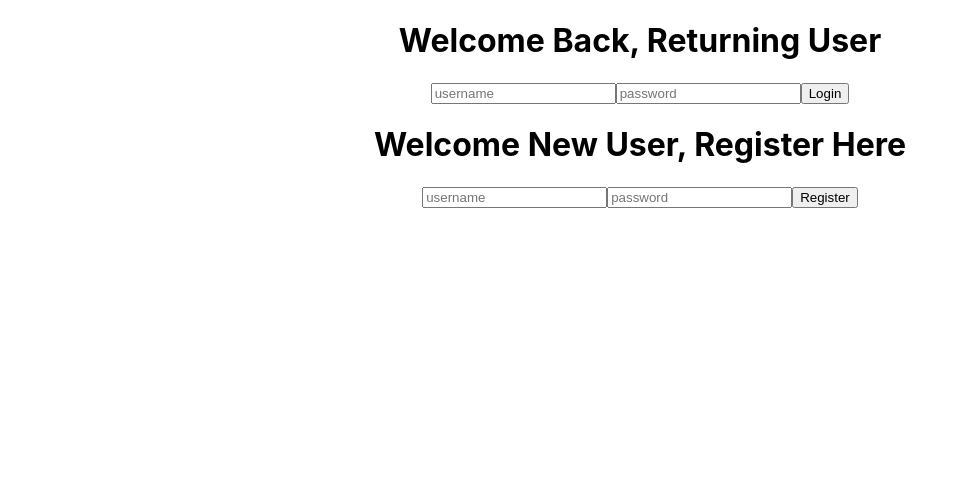
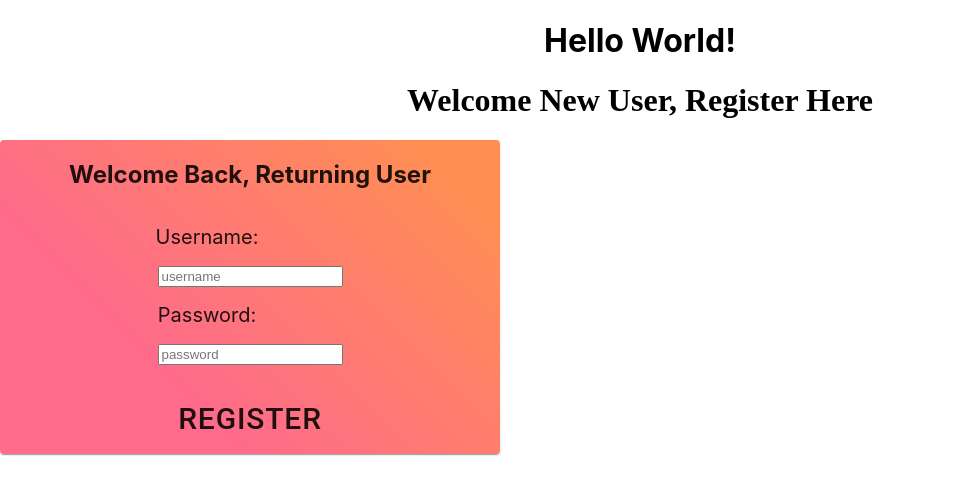
Before and after one commit to BuildWeek-PostHere-Subreddit/FE, a React (Create React App) app: page /register in a window 1280 px wide. Shown: the top 494 px of the page, without its empty margins (0-968 px from the left). Built offline with nearby package versions, Linux system fonts and the light colour scheme.

Commit message:
Built out login and register forms. Set up Redux. Set up private routes. Built basics for dashboard component.
Co-authored-by: AJ ajmerr13@gmail.com

```diff
--- a/src/App.js
+++ b/src/App.js
@@ -1,15 +1,25 @@
 import React from 'react';
+import { BrowserRouter as Router, Route, Switch, Link } from 'react-router-dom';
 import './App.css';
 import Login from './components/Login'
 import Register from './components/Register'
+import Dashboard from './components/Dashboard';
+import PrivateRoute from './components/PrivateRoute';
+
 
 function App() {
   return (
     <div className="App">
-      <header>
-        <Login />
-        <Register />
-      </header>
+      <h1>Hello World!</h1>
+      <Router>
+        <Switch>
+          <Route path="/login" component={Login} />
+          <Route path="/register" component={Register} />
+          <PrivateRoute path="/">
+            <Dashboard />
+          </PrivateRoute>
+        </Switch>
+      </Router>
     </div>
   );
 }
--- /dev/null
+++ b/src/components/Dashboard.js
@@ -0,0 +1,18 @@
+import React from "react";
+import SavedList from './SavedList';
+import PostForm from './PostForm';
+import SearchForm from './SearchForm';
+import ResultCard from './ResultCard';
+
+const Dashboard = () => {
+    return(
+        <div className="dashboard">
+            <PostForm />
+            <ResultCard />
+            <SearchForm />
+            <SavedList />
+        </div>
+    )
+}
+
+export default Dashboard;
--- a/src/components/Login.js
+++ b/src/components/Login.js
@@ -1,52 +1,86 @@
-import React, {useState, useEffect} from "react";
-import {withFormik, Form, Field} from "formik";
+import React, { useState, useEffect } from "react";
+import { withFormik, Form, Field } from "formik";
 import axios from "axios";
+import Card from '@material-ui/core/Card';
+import CardContent from '@material-ui/core/CardContent';
+import Typography from '@material-ui/core/CardContent';
+import Button from '@material-ui/core/Button';
+import { makeStyles } from '@material-ui/core/styles';
+import Grid from '@material-ui/core/Grid';
 
-const Login = ({status}) => {
+
+const useStyles = makeStyles(theme => ({
+    text: {
+      fontSize: 20,
+      marginRight: 86,
+    },
+    button: {
+        fontSize: 25,
+
+      },
+    card: {
+        maxWidth: 500,
+        background: 'linear-gradient(40deg, #FFCA00300%, #FF4500 90%)',
+    },
+    h1: {
+        fontFamily:'Ralewayy',
+    }
+  }));
+
+
+const Login = ({ status }) => {
+    const classes = useStyles();
 
     const [user, setUser] = useState([]);
-
-    useEffect(() =>{
+    useEffect(() => {
         if (status) {
             setUser([...user, status])
         }
     }, [status]);
 
 
-    return(
+    return (
         <div className="loginForm">
-            <h1>Welcome Back, Returning User</h1>
-            <Form>
-                <Field type="username" name="username" placeholder="username" />
+            <Card className={classes.card}>
+                <img src="https://upload.wikimedia.org/wikipedia/en/thumb/5/58/Reddit_logo_new.svg/250px-Reddit_logo_new.svg.png"></img>
+            <h1 className={classes.h1}>Welcome New User, Register Here</h1>
 
-                <Field type="password" name="password" placeholder="password" />
+                        <Form>
+                            <Typography className={classes.text} >
+                                Username:
+                             </Typography >
+                            <Field type="username" name="username" placeholder="username" />
+                            </Form>
+                            <Form>
+                            <Typography className={classes.text} >
+                                Password:
+                                </Typography>
+                            <Field type="password" name="password" placeholder="password" />
+                            <br /><br />
+                            <Button className={classes.button} size="large" type="submit">Login</Button>
+                        </Form>
+            </Card>
+        </div>
 
-                <button type="submit">Login</button>
-            </Form>
-            {user.map(person => (
-                <ul key={person.id}>
-                    <li>Username: {person.username}</li>
-                    <li>Password: {"●".repeat(person.password.length)}</li>
-                </ul>
-            ))}
-            </div>
-
-    )}
+    )
+}
 const FormikLogin = withFormik({
-    mapPropsToValues({username, password}){
-        return{
+    mapPropsToValues({ username, password }) {
+        return {
             username: username || "",
             password: password || "",
 
         };
     },
 
-    handleSubmit(values, {setStatus}){
+    handleSubmit(values, { setStatus }) {
         axios
-            .post("https://reqres.in/api/users/", values)
-            .then(response =>{
-                console.log(response);
+            .post("https://backend-posthere-russ-and-mack.herokuapp.com/users/login", values)
+            .then(response => {
+                console.log("Axios Login Response:", response);
                 setStatus(response.data);
+                sessionStorage.setItem("token", response.data.token.payload);
+                // props.history.push('/')
             })
             .catch(error => console.log(error.response));
     }
--- /dev/null
+++ b/src/components/PrivateRoute.js
@@ -0,0 +1,26 @@
+import React from "react";
+import { Route, Redirect } from "react-router-dom";
+
+const isAuthenticated = () => {
+    return sessionStorage.getItem("token") ? true : false;
+};
+export default function PrivateRoute({ children, ...rest }) {
+    console.log("...rest", rest);
+    return (
+        <Route
+            {...rest}
+            render={({ location }) =>
+                isAuthenticated() ? (
+                    children
+                ) : (
+                        <Redirect
+                            to={{
+                                pathname: "/login",
+                                state: { from: location }
+                            }}
+                        />
+                    )
+            }
+        />
+    );
+};
--- a/src/components/Register.js
+++ b/src/components/Register.js
@@ -1,11 +1,36 @@
 import React, {useState, useEffect} from "react";
 import {withFormik, Form, Field} from "formik";
 import axios from "axios";
+import Card from '@material-ui/core/Card';
+import CardContent from '@material-ui/core/CardContent';
+import Typography from '@material-ui/core/CardContent';
+import Button from '@material-ui/core/Button';
+import { makeStyles } from '@material-ui/core/styles';
+import Grid from '@material-ui/core/Grid';
+
+
+const useStyles = makeStyles(theme => ({
+    text: {
+      fontSize: 20,
+      marginRight: 86,
+    },
+    button: {
+        fontSize: 30,
+      },
+    card: {
+        maxWidth: 500,
+        background: 'linear-gradient(45deg, #FE6B8B 30%, #FF8E53 90%)',
+    },
+    h1:{
+        fontFamily: 'Raleway',
+    }
+  }));
+
 
 const Register = ({status}) => {
 
     const [user, setUser] = useState([]);
-
+    const classes = useStyles();
     useEffect(() =>{
         if (status) {
             setUser([...user, status])
@@ -15,20 +40,26 @@ const Register = ({status}) => {
 
     return(
         <div className="registerForm">
-            <h1>Welcome New User, Register Here</h1>
-            <Form>
-                <Field type="username" name="username" placeholder="username" />
+            <h1 className={classes.h1}>Welcome New User, Register Here</h1>
+            <Card className={classes.card}>
 
-                <Field type="password" name="password" placeholder="password" />
+                    <h2>Welcome Back, Returning User</h2>
 
-                <button type="submit">Register</button>
-            </Form>
-            {user.map(person => (
-                <ul key={person.id}>
-                    <li>Username: {person.username}</li>
-                    <li>Password: {"●".repeat(person.password.length)}</li>
-                </ul>
-            ))}
+                        <Form>
+                            <Typography className={classes.text} >
+                                Username:
+                             </Typography >
+                            <Field type="username" name="username" placeholder="username" />
+                            </Form>
+                            <Form>
+                            <Typography className={classes.text} >
+                                Password:
+                                </Typography>
+                            <Field type="password" name="password" placeholder="password" />
+                            <br /><br />
+                            <Button className={classes.button} size="large" type="submit">Register</Button>
+                        </Form>
+            </Card>
             </div>
 
     )}
@@ -42,8 +73,9 @@ const FormikRegister = withFormik({
     },
 
     handleSubmit(values, {setStatus}){
+        console.log(values);
         axios
-            .post("https://reqres.in/api/users/", values)
+            .post("https://backend-posthere-russ-and-mack.herokuapp.com/users/register", values)
             .then(response =>{
                 console.log(response);
                 setStatus(response.data);
```
